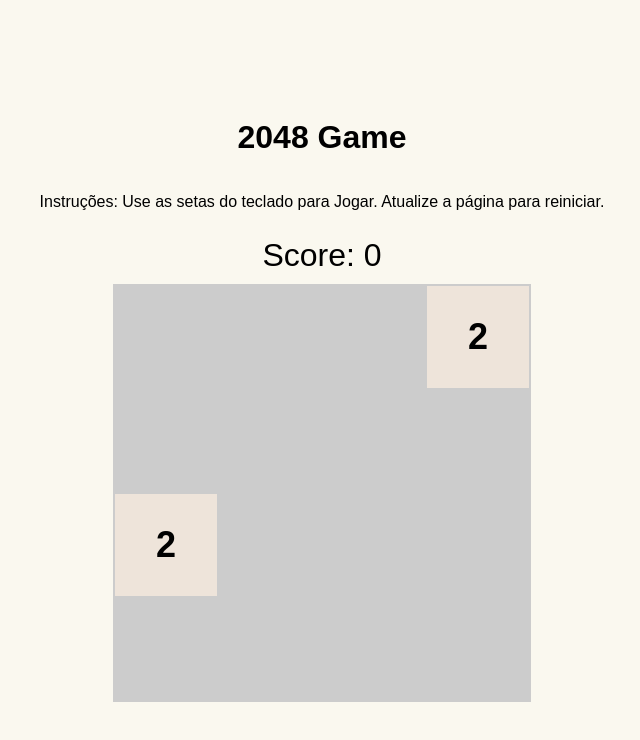
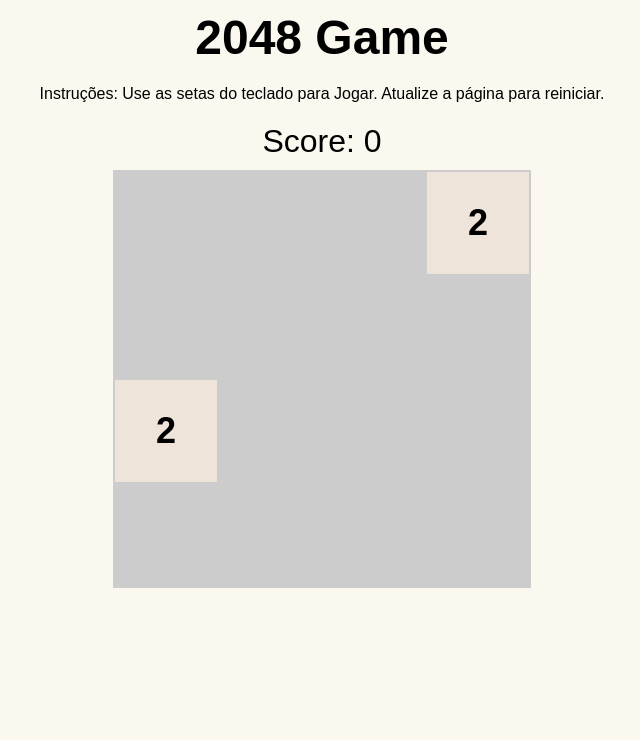
Before and after one commit to rodineyw/developer-web, a plain HTML site: page 2048 game/index.html in a window 1280 px wide. Shown: the whole page, without its empty margins (318-958 px from the left). Drawn offline with Linux system fonts and the light colour scheme.

Commit message:
fix: espaço superior

```diff
--- a/2048 game/style.css
+++ b/2048 game/style.css
@@ -5,11 +5,21 @@ body {
  padding: 0;
  display: flex;
  flex-direction: column;
- justify-content: center;
+ justify-content: top;
  align-items: center;
  height: 100vh;
  background-color: #faf8ef;
  overflow: hidden; /* Impede rolagem desnecessária */
+}
+
+h1 {
+ font-size: 3rem;
+ margin: 10px;
+}
+
+p {
+ font-size: 1em;
+ margin: 10px;
 }
 
 #score {
```
